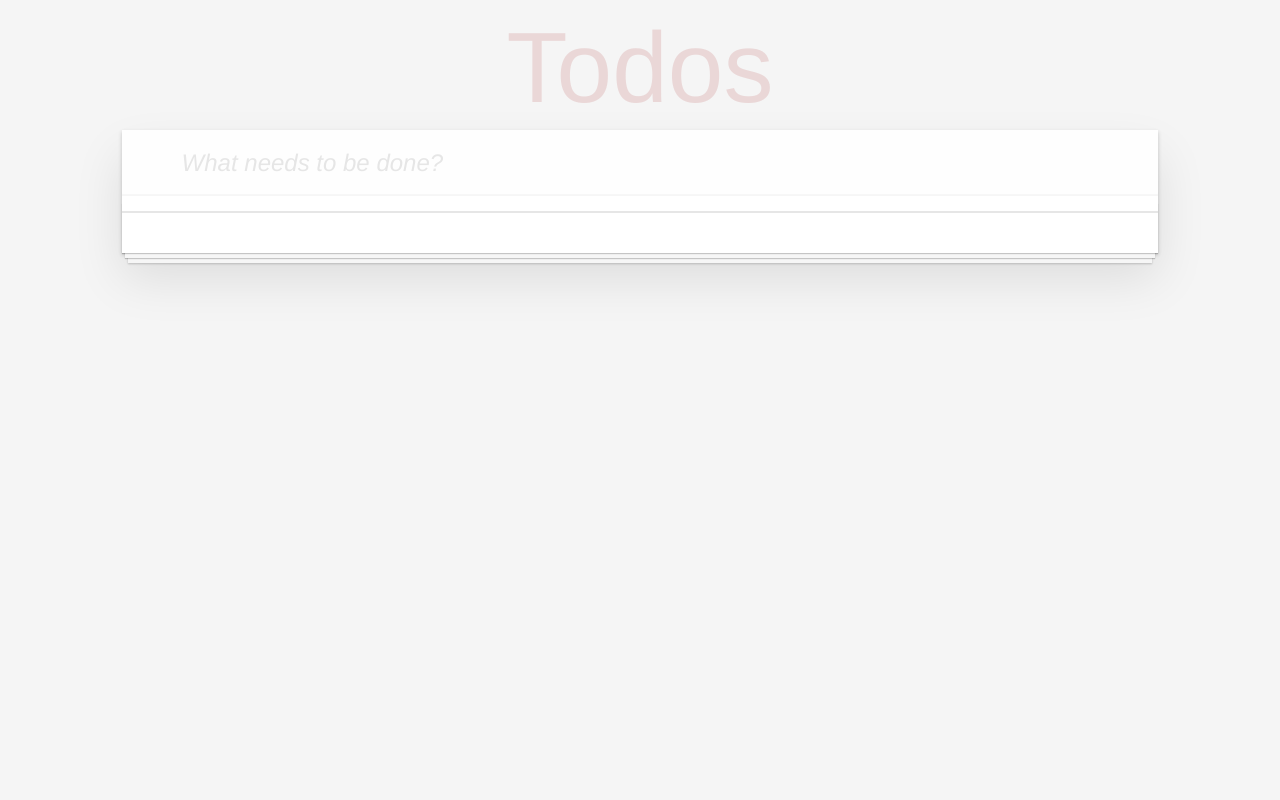
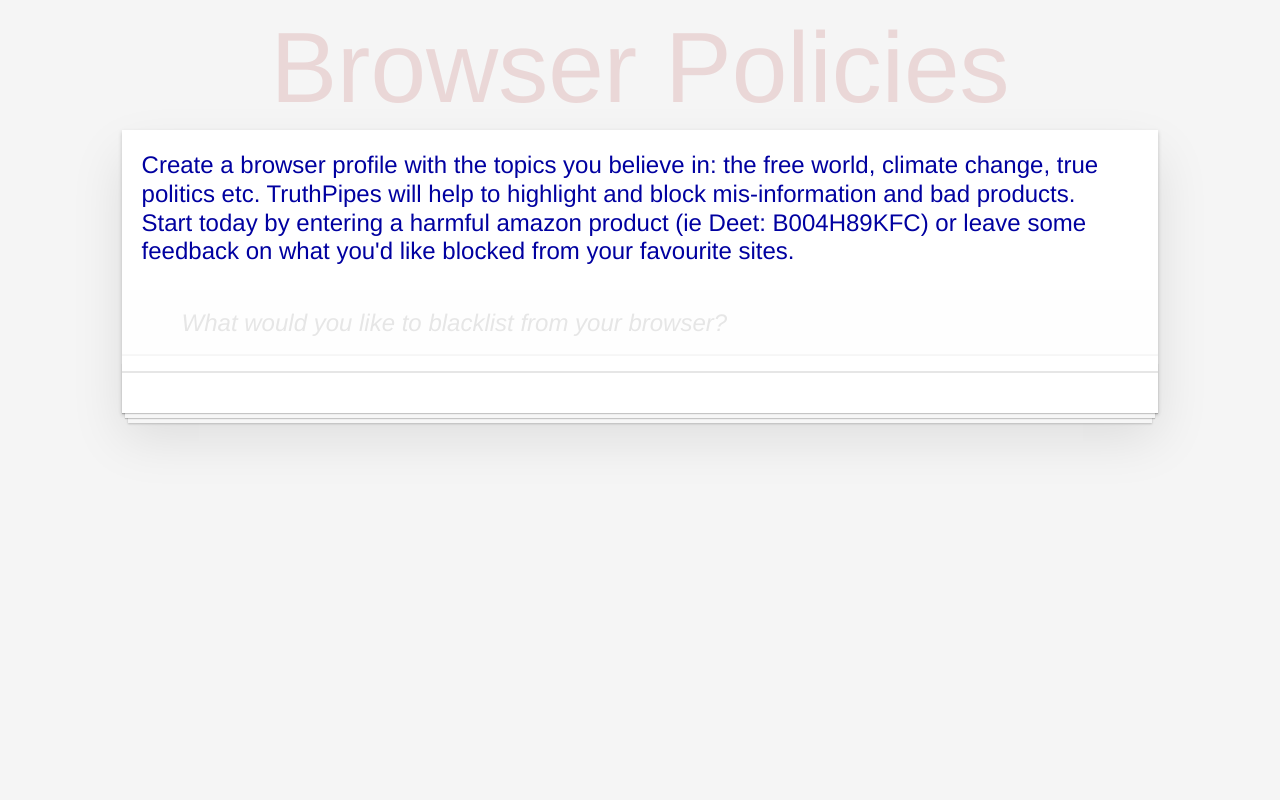
Before and after one commit to panamantis/truthpipes, a Flask app: template idea_tracker/templates/index.html in a window 1280 px wide. Run offline with Flask 2, Linux system fonts and the light colour scheme; the template is opened without the code that fills it: most values are stand-ins (such as "Sample title", 1, 10 or a date in 2020); parts of the project's set-up code (start-up, migrations or seed data) failed here and were passed over; some libraries are stand-ins or nearby versions.

Commit message:
ui adjusts

```diff
--- a/idea_tracker/static/todomvc-app-css/index.css
+++ b/idea_tracker/static/todomvc-app-css/index.css
@@ -78,6 +78,25 @@ body {
 	-webkit-text-rendering: optimizeLegibility;
 	-moz-text-rendering: optimizeLegibility;
 	text-rendering: optimizeLegibility;
+}
+
+.new-todo2,
+ {
+	position: relative;
+	margin: 0;
+	width: 100%;
+	font-size: 24px;
+	font-family: inherit;
+	font-weight: inherit;
+	line-height: 1.4em;
+	border: 0;
+	color: inherit;
+	padding: 6px;
+	border: 1px solid #999;
+	box-shadow: inset 0 -1px 5px 0 rgba(0, 0, 0, 0.2);
+	box-sizing: border-box;
+	-webkit-font-smoothing: antialiased;
+	-moz-osx-font-smoothing: grayscale;
 }
 
 .new-todo,
--- a/idea_tracker/templates/index.html
+++ b/idea_tracker/templates/index.html
@@ -3,16 +3,28 @@
 <head>
   <!-- link to the ToDo MVC index.css file -->
   <link rel="stylesheet" href="/static/todomvc-app-css/index.css">
-  <title>Realtime ToDo List</title>
+  <title>TruthPipes Policy Maker</title>
 </head>
 
 <body>
   <section class="todoapp">
+
+     <h1>Browser Policies</h1>
+
+      <p style="color:#0000A0;font-size:24px;margin-left: 20px; margin-right:20px; padding-top:21px; line-height: 120%;" class="new-todo2"
+          We have the right to choose the data that we consume.
+          <br>
+          Create a browser profile with the topics you believe in:
+          the free world, climate change, true politics etc.
+          TruthPipes will help to highlight and block mis-information and bad products.
+          <br>
+          Start today by entering a harmful amazon product (ie Deet: B004H89KFC) or leave some feedback
+          on what you'd like blocked from your favourite sites.
+      </p>
     <header class="header">
-      <h1>Todos</h1>
-      <input class="new-todo" placeholder="What needs to be done?" autofocus="" onkeypress="addItem(event)">
-<!--      <input style="margin-left:50%;" id="contactopt" class="new-todo" placeholder="Contact/address info (kept private)" autofocus="" > -->
+      <input class="new-todo" placeholder="What would you like to blacklist from your browser?" autofocus="" onkeypress="addItem(event)">
     </header>
+
 
     <section class="main" style="margin-top:15px;">
       <ul class="todo-list"></ul>
```
